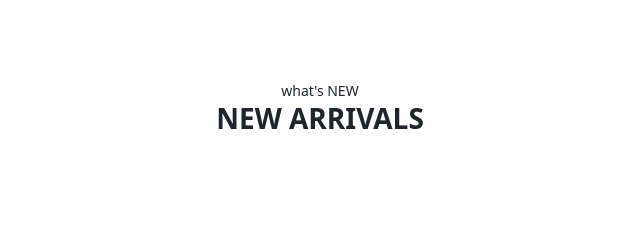
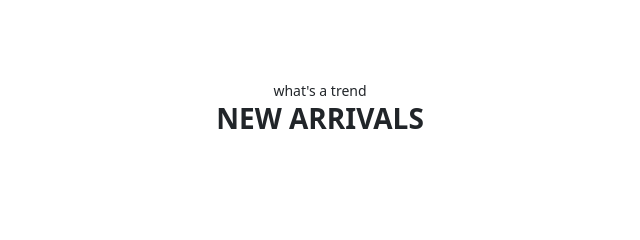
Before and after one commit to SungYuZin/shopping, a plain HTML site: page index.html in a window 1280 px wide. Shown: the top 240 px of the page, 320-960 px from the left. Drawn offline with nearby package versions, Linux system fonts and the light colour scheme.

Commit message:
Update index.html

```diff
--- a/index.html
+++ b/index.html
@@ -11,7 +11,7 @@
 
 <body>
     <div class="NEW text-center mt-5 mb-5 ">
-          <small>what's NEW </small>
+          <small>what's a trend </small>
           <div>  <b><h3>NEW ARRIVALS </b>  </h3> </div>
     </div>
 
```
